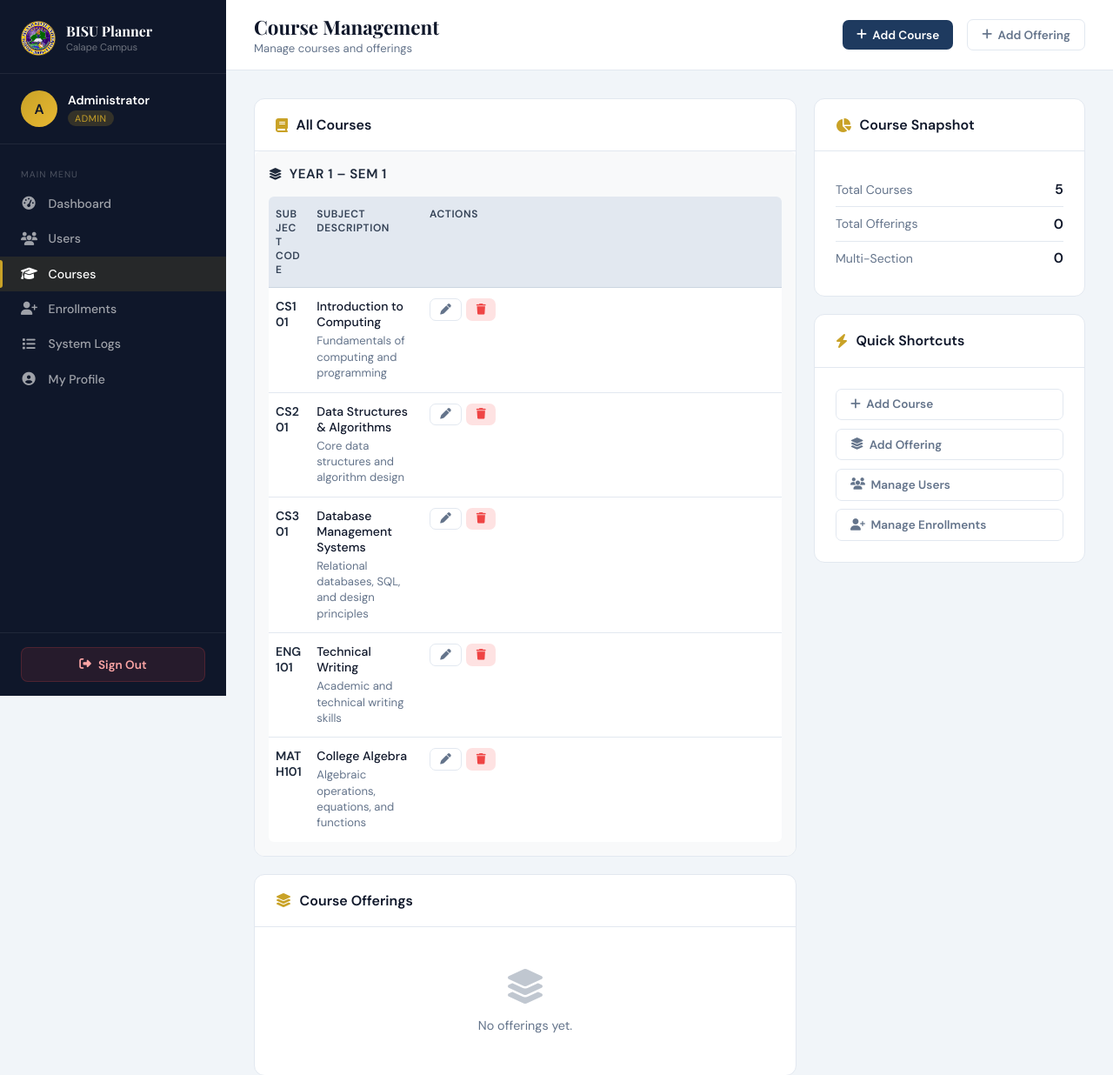
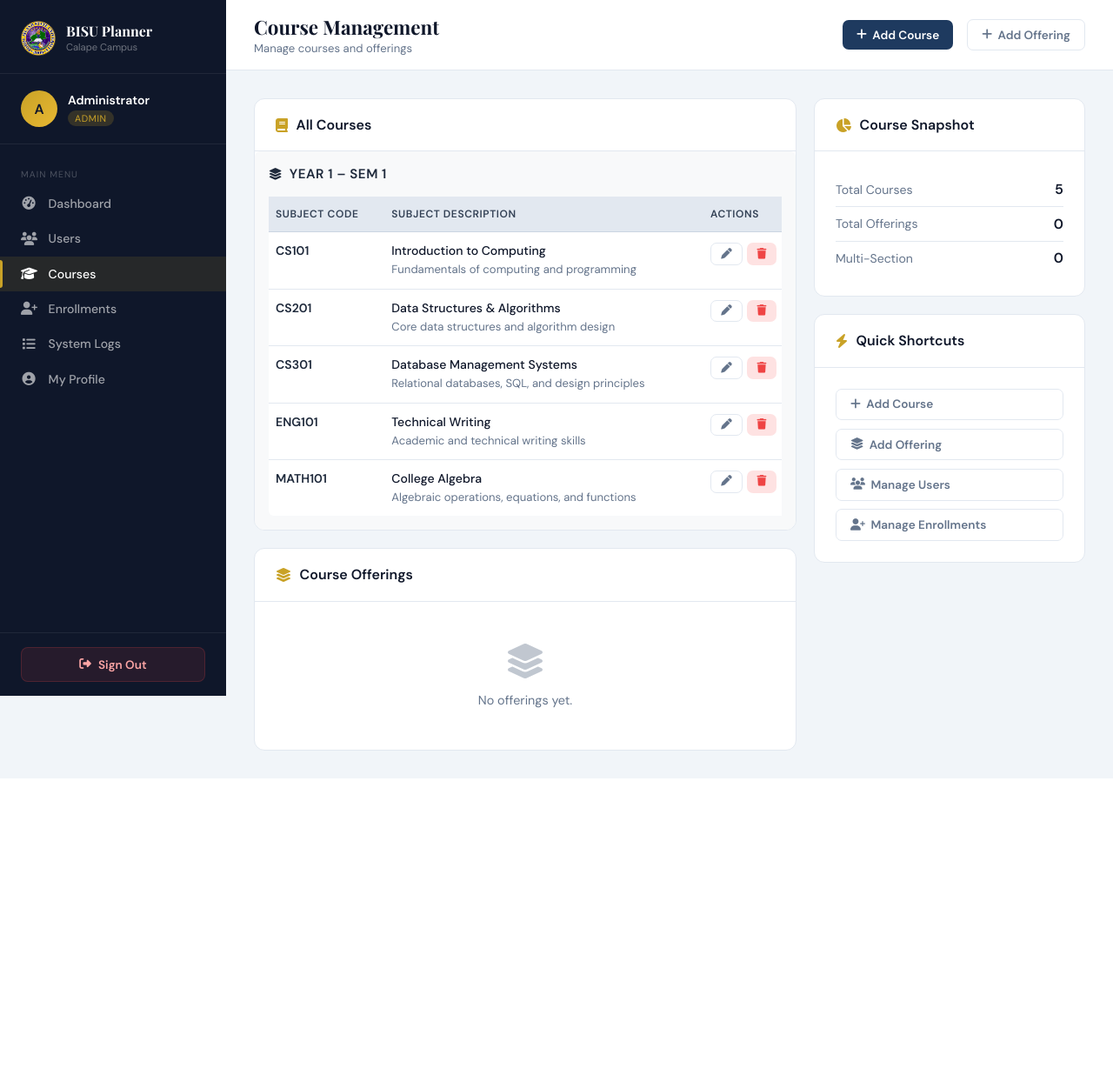
Before and after one commit to WhelzC24/automatic_academic_planner, a PHP site: page /bisu_planner/frontend/pages/admin/courses.php in a window 1280 px wide. Shown: the top 1236 px of the page at 87% size. After the commit the page ends 895 px from the top, so only its background shows below. Run offline with PHP 8.4, Linux system fonts and the light colour scheme; a user stored in the database is signed in; data comes from the database, SQL or seed files in the repository; data that the repository does not hold is empty.

Commit message:
improve: expand table layout and add horizontal scrolling for better spacing
- Switch grouped-courses-table to table-layout: fixed with explicit column widths
- Set Subject Code width to 140px, Actions to 100px for consistent spacing
- Wrap table in scrollable container (.table-wrapper) for content overflow
- Increase cell padding from 0.75rem to 0.85rem for better readability
- Add min-width: 600px to prevent table from collapsing too narrow
- Remove cramped appearance, codes and descriptions now display clearly
- Header text nowrap prevents unnecessary wrapping

```diff
--- a/frontend/assets/css/pages/admin/courses.css
+++ b/frontend/assets/css/pages/admin/courses.css
@@ -111,6 +111,7 @@
   background: #f8f9fa;
   border-left: 4px solid var(--primary);
   border-radius: 0.375rem;
+  overflow: hidden;
 }
 
 .group-heading {
@@ -129,29 +130,36 @@
   font-size: 0.85rem;
 }
 
+.table-wrapper {
+  overflow-x: auto;
+  -webkit-overflow-scrolling: touch;
+}
+
 .grouped-courses-table {
   width: 100%;
-  table-layout: auto;
+  table-layout: fixed;
   background: white;
   border-radius: 0.375rem;
-  overflow: hidden;
+  border-collapse: collapse;
+  min-width: 600px;
 }
 
-.grouped-courses-table th:nth-child(1) { width: auto; }
-.grouped-courses-table th:nth-child(2) { width: auto; }
-.grouped-courses-table th:nth-child(3) { width: auto; }
+.grouped-courses-table th:nth-child(1) { width: 140px; }
+.grouped-courses-table th:nth-child(2) { width: 1fr; }
+.grouped-courses-table th:nth-child(3) { width: 100px; }
 
 .grouped-courses-table th {
   background: #e2e8f0;
   font-weight: 700;
   color: #334155;
-  padding: 0.75rem;
+  padding: 0.85rem 1rem;
   text-align: left;
   border-bottom: 1px solid #cbd5e1;
+  white-space: nowrap;
 }
 
 .grouped-courses-table td {
-  padding: 0.75rem;
+  padding: 0.85rem 1rem;
   border-bottom: 1px solid #e2e8f0;
   vertical-align: top;
 }
--- a/frontend/pages/admin/courses.php
+++ b/frontend/pages/admin/courses.php
@@ -494,12 +494,13 @@ layout_header('Course Management', 'admin');
       html += `
         <div class="curriculum-group">
           <div class="group-heading"><i class="fas fa-layer-group"></i> ${escHtml(groupHeading)}</div>
+          <div class="table-wrapper">
             <table class="courses-table grouped-courses-table">
               <thead>
                 <tr>
                   <th>Subject Code</th>
                   <th>Subject Description</th>
-                <th style="width:100px">Actions</th>
+                  <th>Actions</th>
                 </tr>
               </thead>
               <tbody>
@@ -536,6 +537,7 @@ layout_header('Course Management', 'admin');
               }).join('')}
               </tbody>
             </table>
+          </div>
         </div>
       `;
     });
```
Lines whose indentation alone changed are shown as unchanged.
